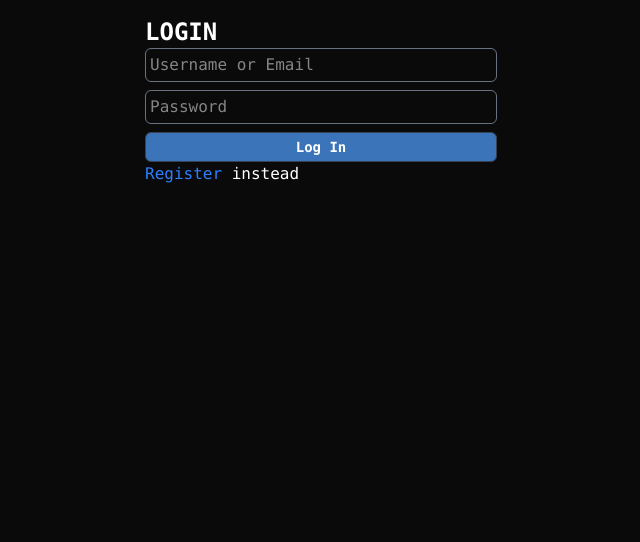
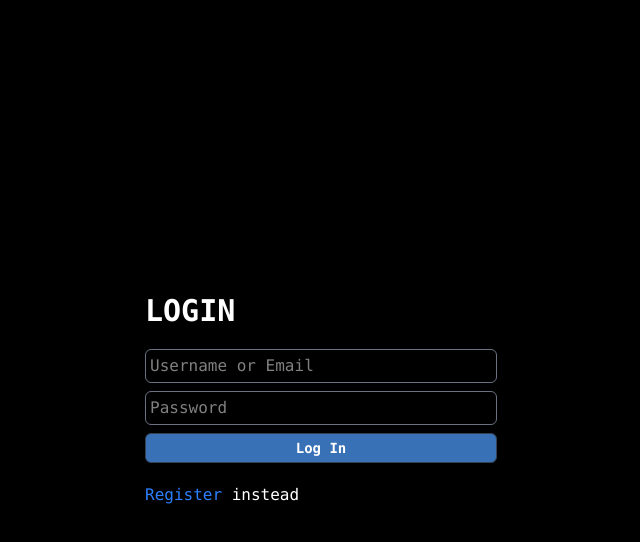
Before and after one commit to clydexmarty09/workout-tracker, a Next.js app: page /login in a window 1280 px wide. Shown: the top 542 px of the page, without its empty margins (319-959 px from the left). Built offline with nearby package versions, Linux system fonts and the light colour scheme.

Commit message:
fixed layout for login and registration pages

```diff
--- a/app/globals.css
+++ b/app/globals.css
@@ -36,6 +36,14 @@
   .exercises-card {
     @apply flex gap-2 flex-col text-left border border-amber-50 p-4 rounded-md
   }
+
+  .landing-outer {
+    @apply min-h-dvh bg-black flex items-center justify-center;
+  }
+
+  .landing-inner {
+    @apply flex flex-col gap-5 mx-auto w-full p-4 max-w-sm;
+  }
 }
 
 @media (prefers-color-scheme: dark) {
--- a/app/login/page.tsx
+++ b/app/login/page.tsx
@@ -35,9 +35,9 @@ export default function Login() {
     }
 
     return(
-         <div className="overflow-hidden min-h-dvh">
-            <main className="w-full p-4 max-w-sm mx-auto">
-                <h1 className="text-left font-bold text-2xl"> LOGIN </h1>
+          <div className="landing-outer">
+            <main className="landing-inner">
+                <h1 className="text-left font-bold text-3xl"> LOGIN </h1>
 
                 <form onSubmit={handleLogin}>
                     <div className="flex flex-col gap-2">
--- a/app/register/page.tsx
+++ b/app/register/page.tsx
@@ -49,8 +49,8 @@ export default function Register() {
     }
 
     return (
-        <div className="overflow-hidden min-h-dvh">
-            <main className="w-full p-4 max-w-sm mx-auto">
+        <div className="landing-outer">
+            <main className="landing-inner">
                 <h1 className="text-left font-bold text-2xl"> REGISTER </h1>
 
                 <form onSubmit={handleSubmit}>
```
